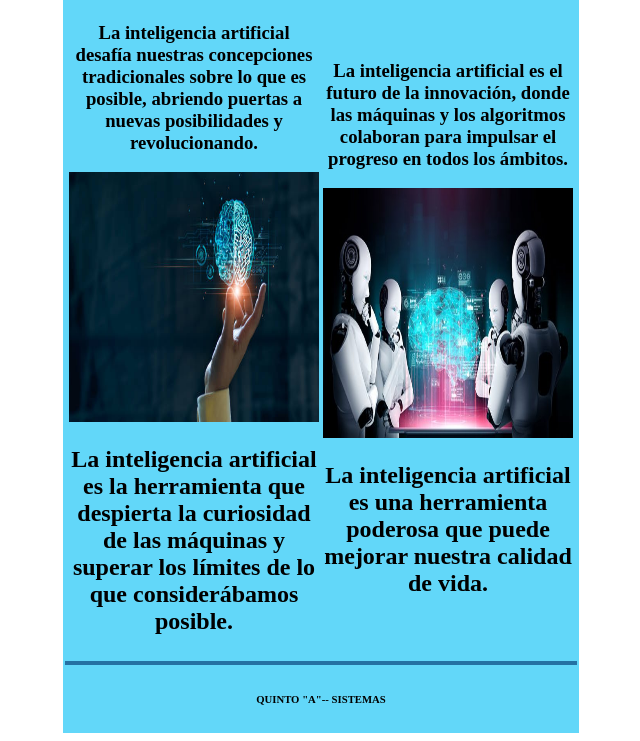
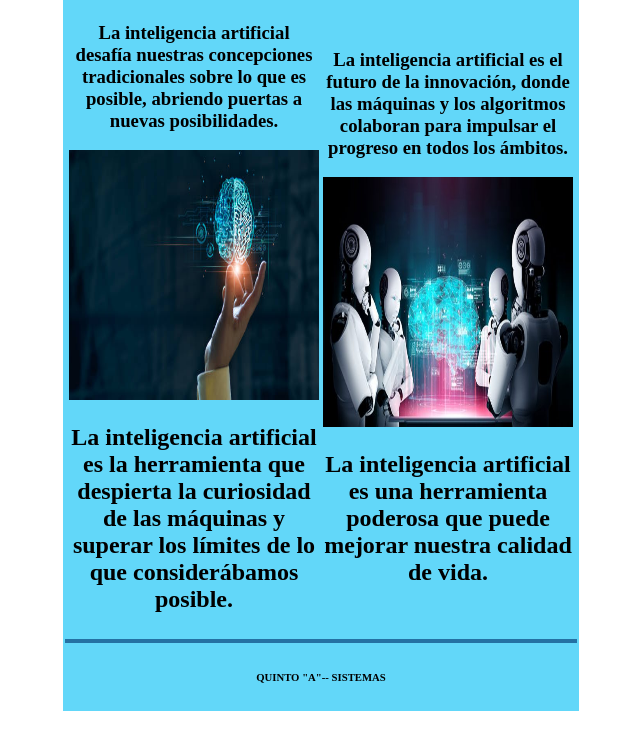
Before and after one commit to alexPatrAgu/EntornoVirtualGITHUB.github.io, a plain HTML site: page galeria.html in a window 1280 px wide. Shown: the part 137-878 px from the top of the page, without its empty margins (319-959 px from the left). After the commit the page ends 856 px from the top, so only its background shows below. Drawn offline with Linux system fonts and the light colour scheme.

Commit message:
Update galeria.html

```diff
--- a/galeria.html
+++ b/galeria.html
@@ -51,7 +51,7 @@
 					<tr>
 						<td width="50%" align="center">
 							<h3>
-								La inteligencia artificial desafía nuestras concepciones tradicionales sobre lo que es posible, abriendo puertas a nuevas posibilidades y revolucionando.
+								La inteligencia artificial desafía nuestras concepciones tradicionales sobre lo que es posible, abriendo puertas a nuevas posibilidades.
 							</h3>
 								<img src="ImagInterfacesP/inteligencia3.jpg" width="250px" height="250px" />
 							<h2>
```
